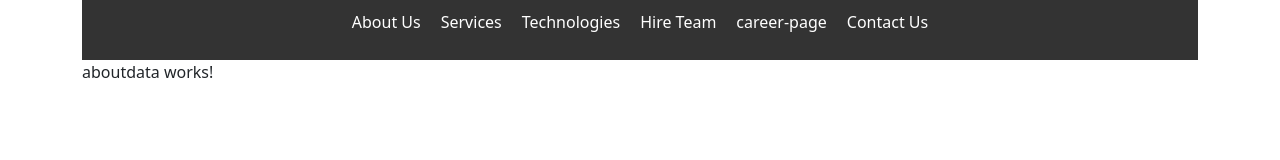
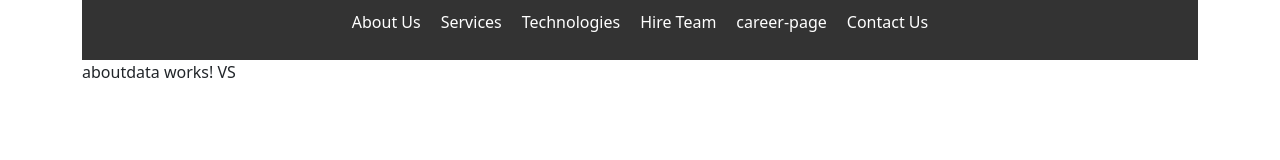
Before and after one commit to Prashar2189/firstapp, an Angular app: page /about-page in a window 1280 px wide. Shown: the top 160 px of the page. Built offline with nearby package versions, Linux system fonts and the light colour scheme.

Commit message:
Check vercel

```diff
--- a/src/app/about/aboutdata/aboutdata.component.html
+++ b/src/app/about/aboutdata/aboutdata.component.html
@@ -1 +1 @@
-<p>aboutdata works!</p>
+<p>aboutdata works! VS</p>
```
